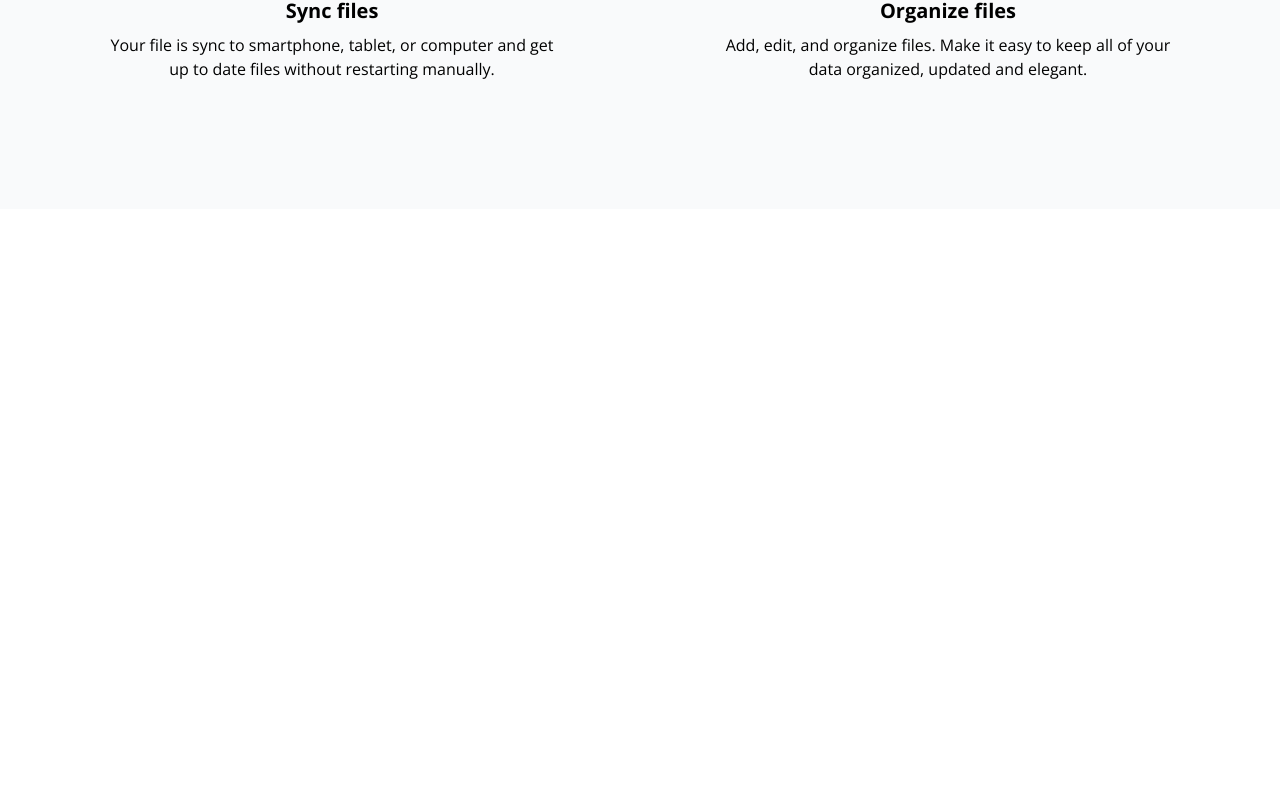
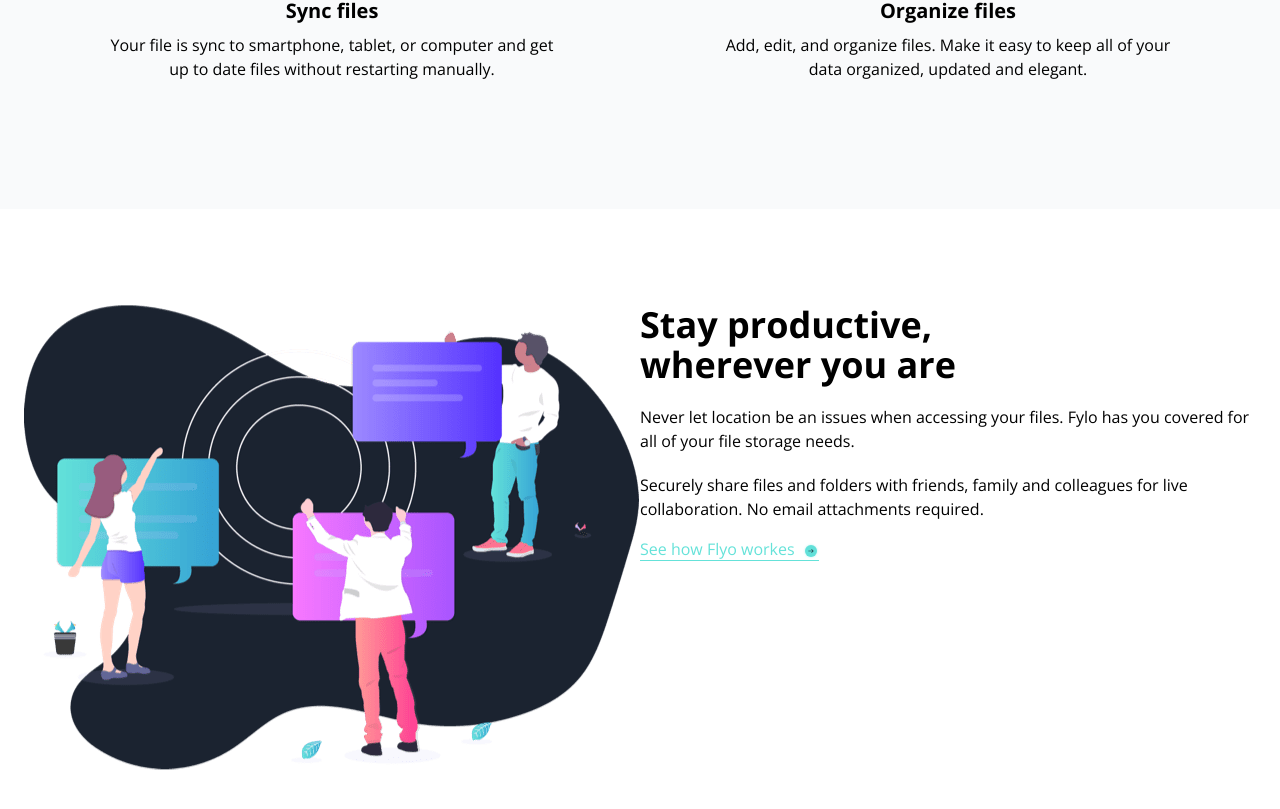
Before and after one commit to Satish9047/tailwind-projects, a React (Vite) app in the folder fylo-website/: page / in a window 1280 px wide. Shown: the part 1817-2626 px from the top of the page. Before the commit the page ends 2026 px from the top, so only its background shows below. Built offline with nearby package versions, Linux system fonts and the light colour scheme.

Commit message:
add productive section

```diff
--- a/fylo-website/src/App.tsx
+++ b/fylo-website/src/App.tsx
@@ -1,6 +1,7 @@
 import Features from "./sections/Features";
 import Header from "./sections/Header";
 import Hero from "./sections/Hero";
+import Productive from "./sections/Productive";
 
 function App() {
   return (
@@ -8,6 +9,7 @@
       <Header />
       <Hero />
       <Features />
+      <Productive />
     </>
   );
 }
--- /dev/null
+++ b/fylo-website/src/sections/Productive.tsx
@@ -0,0 +1,46 @@
+const Productive = () => {
+  return (
+    <section id="productive" className="bg-white dark:bg-darkBlue">
+      {/* productive container */}
+      <div className="container flex flex-col items-cennter mx-auto px-6 pt-24 pb-32 md:flex-row d:space-x-16">
+        {/* image */}
+        <div className="md:w-1/2">
+          <img
+            src="/public/images/illustration-stay-productive.png"
+            alt="productive image"
+            className="mb-10"
+          />
+        </div>
+        {/* content */}
+        <div className="flex flex-col items-start md:w-1/2">
+          <div className="flex flex-col space-y-5">
+            <h4 className="max-w-md text-xl font-bold md:text-4xl">
+              Stay productive, wherever you are
+            </h4>
+            <p className="text-md md:test-lg">
+              Never let location be an issues when accessing your files. Fylo
+              has you covered for all of your file storage needs.
+            </p>
+            <p className="text-md md:test-lg">
+              Securely share files and folders with friends, family and
+              colleagues for live collaboration. No email attachments required.
+            </p>
+          </div>
+          {/* link */}
+          <div className="block mt-4">
+            <a href="#" className="border-b border-accentCyan text-accentCyan">
+              See how Flyo workes
+              <img
+                src="images/icon-arrow.svg"
+                alt="arrow icon"
+                className="inline pl-2"
+              />
+            </a>
+          </div>
+        </div>
+      </div>
+    </section>
+  );
+};
+
+export default Productive;
```
